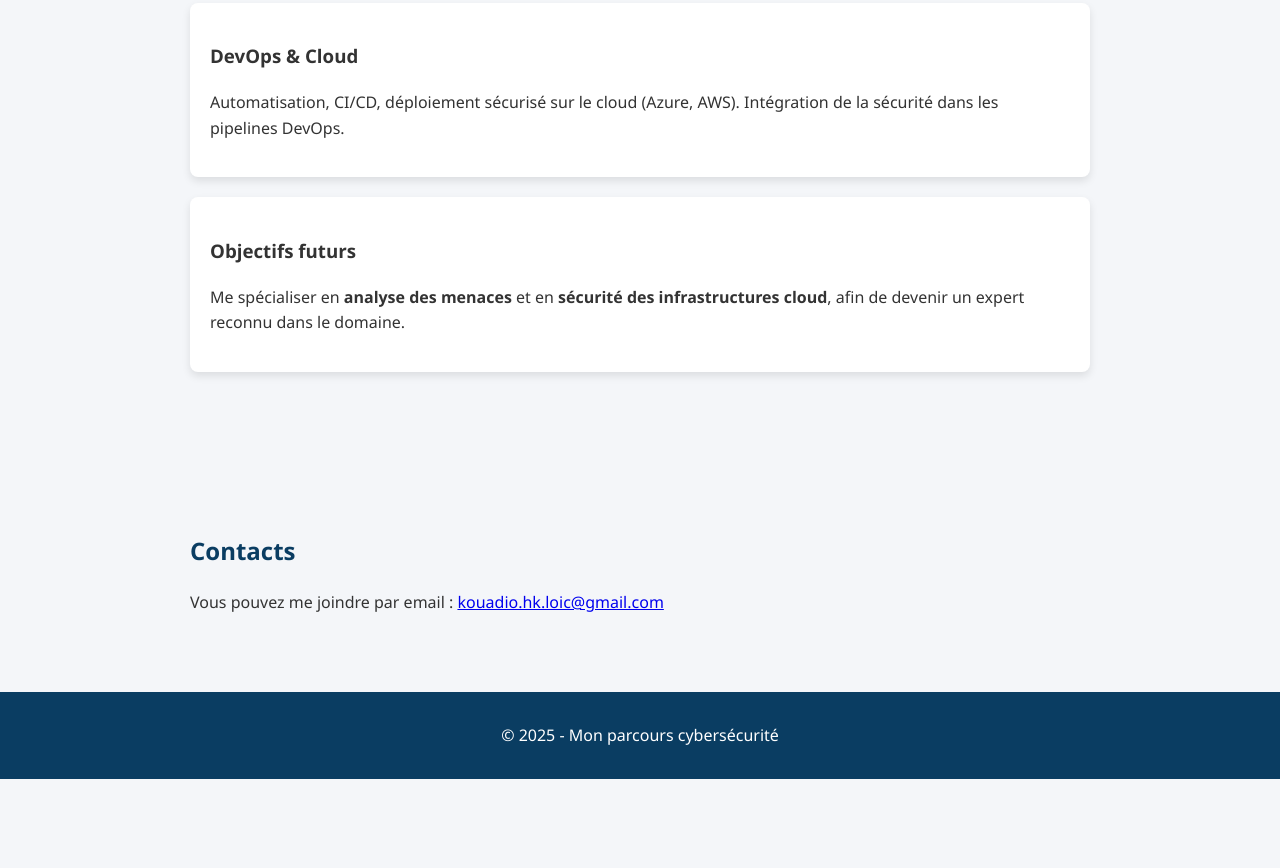
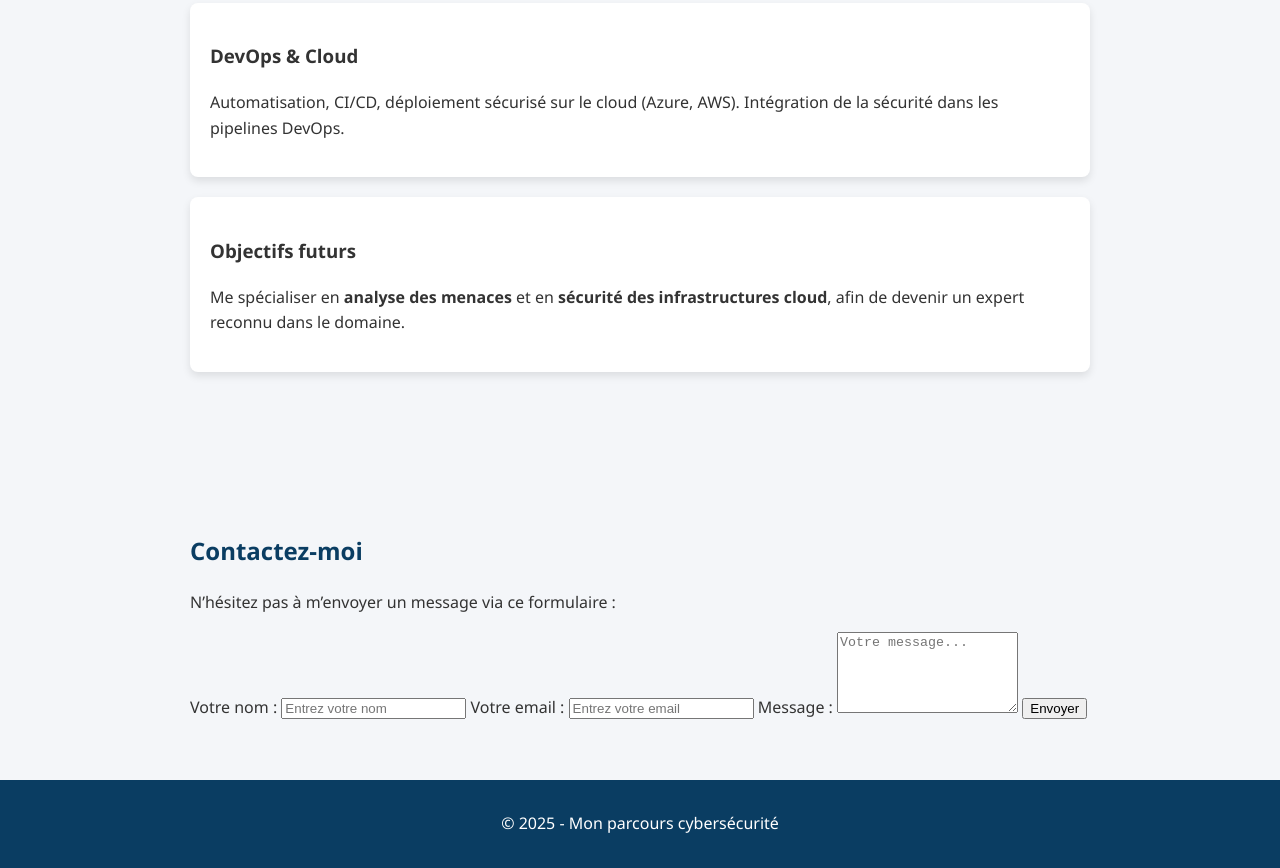
Before and after one commit to chapchap493-creator/Lab8Again, a plain HTML site: page index.html in a window 1280 px wide. Shown: the part 1644-2512 px from the top of the page. Before the commit the page ends 2423 px from the top, so only its background shows below. Drawn offline with Linux system fonts and the light colour scheme.

Commit message:
Implement contact form in contacts section
Added a contact section with a form for user messages.

```diff
--- a/index.html
+++ b/index.html
@@ -75,11 +75,23 @@
 
         <!-- Section Contacts -->
         <section id="contacts">
-            <h2>Contacts</h2>
-            <p>Vous pouvez me joindre par email :
-                <a href="mailto:kouadio.hk.loic@gmail.com">kouadio.hk.loic@gmail.com</a>
-            </p>
-        </section>
+    <h2>Contactez-moi</h2>
+    <p>N’hésitez pas à m’envoyer un message via ce formulaire :</p>
+
+    <form class="contact-form" action="#" method="POST">
+        <label for="name">Votre nom :</label>
+        <input type="text" id="name" name="name" placeholder="Entrez votre nom" required>
+
+        <label for="email">Votre email :</label>
+        <input type="email" id="email" name="email" placeholder="Entrez votre email" required>
+
+        <label for="message">Message :</label>
+        <textarea id="message" name="message" rows="5" placeholder="Votre message..." required></textarea>
+
+        <button type="submit">Envoyer</button>
+    </form>
+</section>
+
     </main>
 
     <!-- Pied de page -->
```
